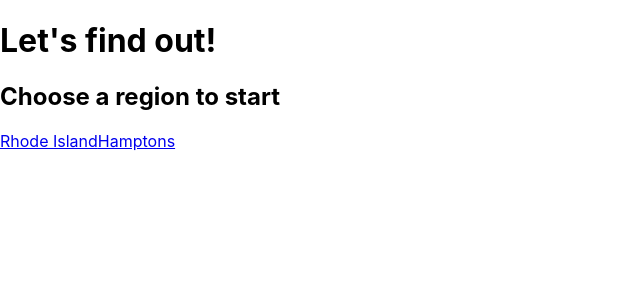
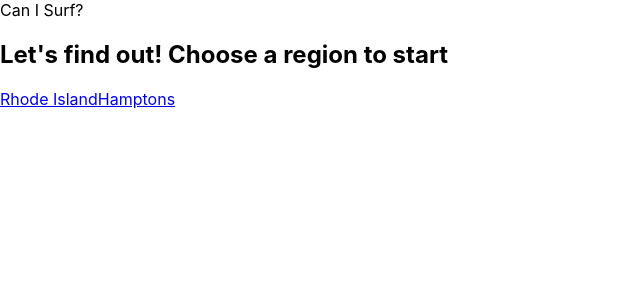
Before and after one commit to phantomphildius/can-i-surf, a React (Create React App) app in the folder client/: page / in a window 1280 px wide. Shown: the top 300 px of the page, without its empty margins (0-640 px from the left). Built offline with nearby package versions, Linux system fonts and the light colour scheme.

Commit message:
creates Header component

```diff
--- a/client/src/App.tsx
+++ b/client/src/App.tsx
@@ -4,23 +4,21 @@
 import Home from './components/Home';
 import Recommendations from './components/Recommendations';
 import Forecast from './components/Forecast';
+import Header from './components/Header';
 
 const App: React.FC = () => {
   return (
-    <div>
-      <header>
-        <h1>Let's find out!</h1>
-      </header>
+    <>
+      <Header />
       <main>
         <Routes>
-          <Route path="/" element={<Home />}>
-            <Route path="spots/:region" element={<Recommendations />}>
-              <Route path=":spotId" element={<Forecast />} />
-            </Route>
+          <Route path="/" element={<Home />} />
+          <Route path="spots/:region" element={<Recommendations />}>
+            <Route path=":spotId" element={<Forecast />} />
           </Route>
         </Routes>
       </main>
-    </div>
+    </>
   );
 };
 
--- /dev/null
+++ b/client/src/components/Header.tsx
@@ -0,0 +1,7 @@
+import React from 'react';
+
+const Header: React.FC<{ region?: string }> = ({ region }) => {
+  return <header>Can I Surf{region && ` in ${region}`}?</header>;
+};
+
+export default Header;
--- a/client/src/components/Home.tsx
+++ b/client/src/components/Home.tsx
@@ -1,14 +1,13 @@
 import React from 'react';
-import { Link, Outlet } from 'react-router-dom';
+import { Link } from 'react-router-dom';
 
 const Intro: React.FC = () => (
   <>
     <section>
-      <h2>Choose a region to start</h2>
+      <h2>Let's find out! Choose a region to start</h2>
       <Link to="/spots/rhode-island">Rhode Island</Link>
       <Link to="/spots/hamptons">Hamptons</Link>
     </section>
-    <Outlet />
   </>
 );
 
--- a/client/src/components/Recommendations.tsx
+++ b/client/src/components/Recommendations.tsx
@@ -26,16 +26,20 @@
 
   return (
     <section>
+      <h2>Best bets are</h2>
       {recommendations && !errors ? (
-        <>
-          <h2>Best bets for {location}</h2>
-          <div style={styles.flex}>
-            {recommendations.map((rec) => (
-              <Recommendation key={rec.id} {...rec} />
-            ))}
-          </div>
-          <Outlet />
-        </>
+        <div style={styles.flex.default}>
+          <section>
+            <div style={styles.flex.column}>
+              {recommendations.map((rec) => (
+                <Recommendation key={rec.id} {...rec} />
+              ))}
+            </div>
+          </section>
+          <section>
+            <Outlet />
+          </section>
+        </div>
       ) : (
         <>
           <h3>Guess not! Bummer dude</h3>
--- a/client/src/styles.ts
+++ b/client/src/styles.ts
@@ -1,4 +1,7 @@
 export default {
-  flex: { display: 'flex', flexDirection: 'column' },
+  flex: {
+    default: { display: 'flex' },
+    column: { display: 'flex', flexDirection: 'column' },
+  },
   border: { border: '1px solid black' },
 } as const;
```
Also changed, not shown: 2 other files (tests, documents, lock files or other folders).
